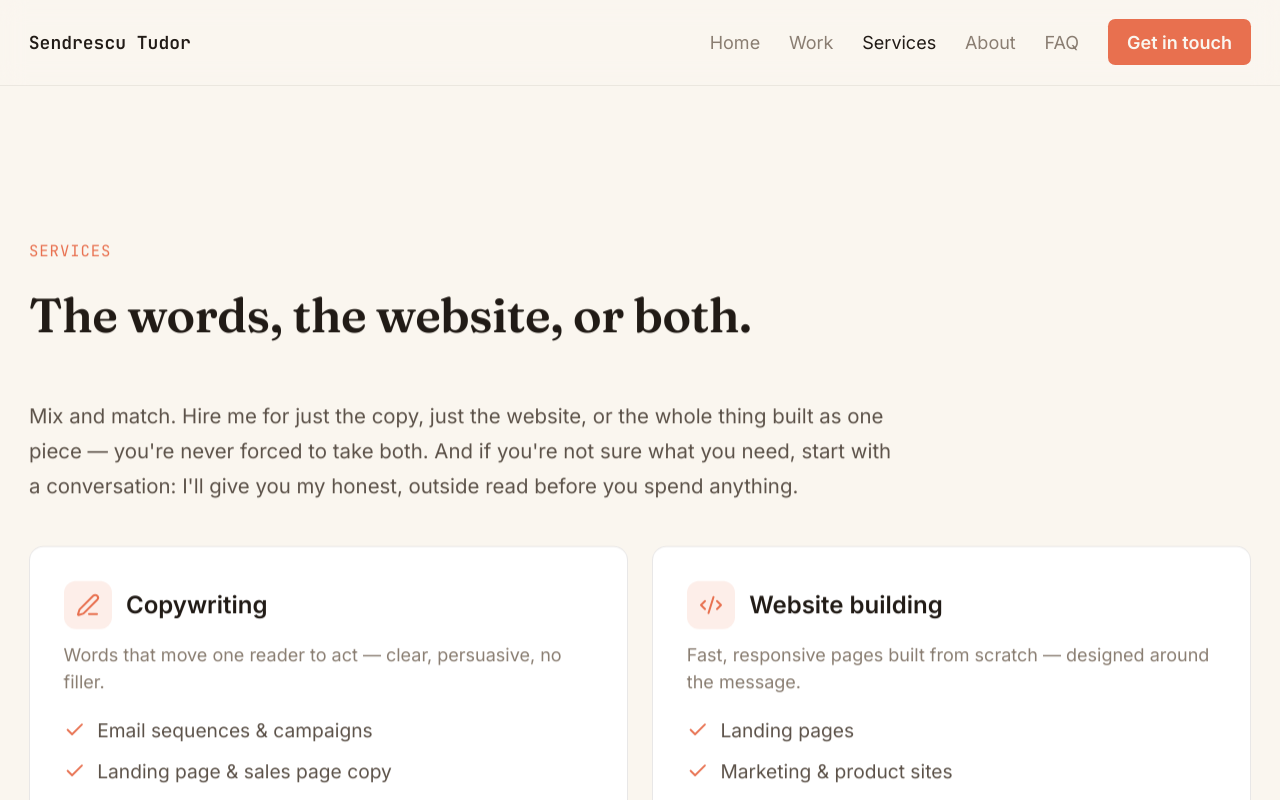
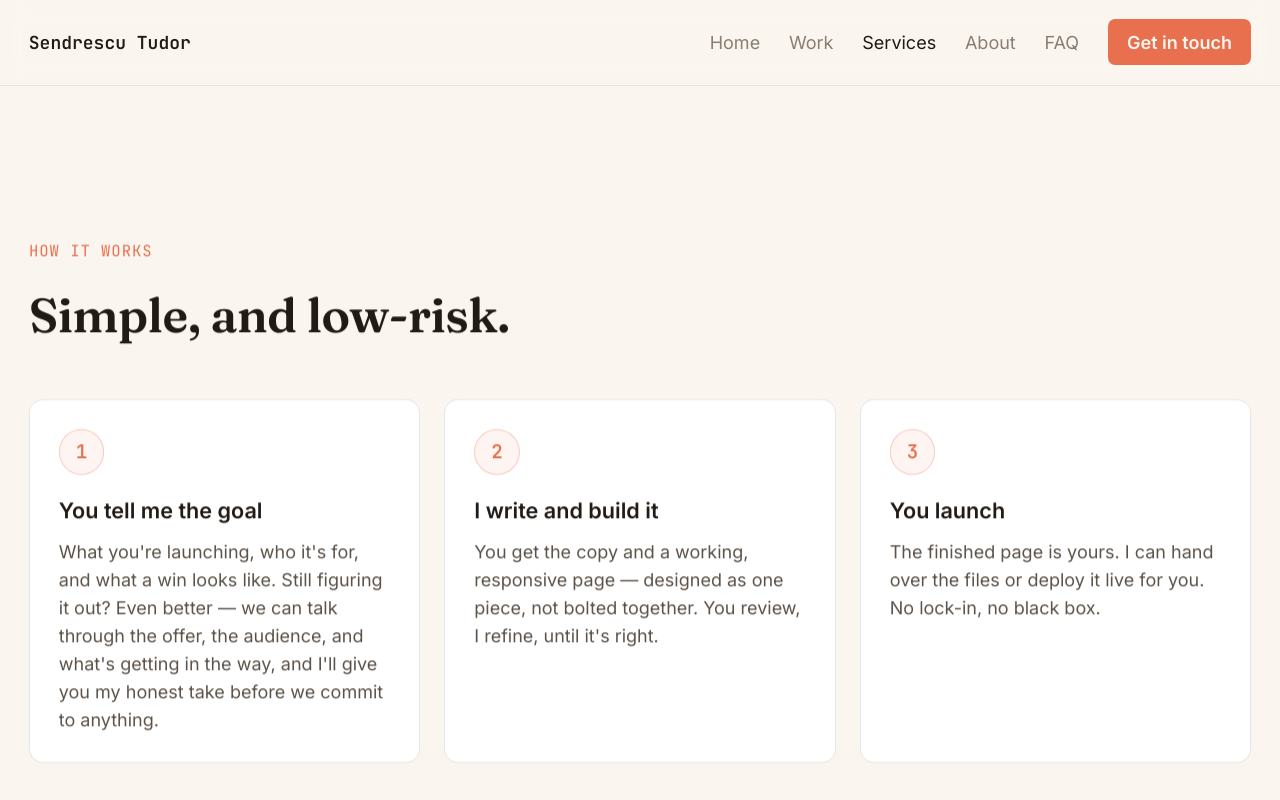
Before and after one commit to tudorsendrescu/portfolio, a React (Vite) app: page /services in a window 1280 px wide. Shown: the top 800 px of the page. Built offline with nearby package versions, Linux system fonts and the light colour scheme.

Commit message:
feat: move services menu to home as What I offer, reorder home sections

```diff
--- a/src/components/Services.tsx
+++ b/src/components/Services.tsx
@@ -33,7 +33,7 @@ const GROUPS = [
 export default function Services() {
   return (
     <div>
-      <SectionHeading kicker="Services" title="The words, the website, or both." />
+      <SectionHeading kicker="What I offer" title="The words, the website, or both." />
       <p
         style={{
           maxWidth: 720,
--- a/src/pages/Home.tsx
+++ b/src/pages/Home.tsx
@@ -1,8 +1,9 @@
 import Hero from '../components/Hero'
 import Section from '../components/Section'
 import Reveal from '../components/Reveal'
+import Services from '../components/Services'
+import MyStory from '../components/MyStory'
 import WhyOnePerson from '../components/WhyOnePerson'
-import MyStory from '../components/MyStory'
 
 export default function Home() {
   return (
@@ -11,7 +12,7 @@ export default function Home() {
 
       <Section style={{ paddingTop: 0 }}>
         <Reveal>
-          <WhyOnePerson />
+          <Services />
         </Reveal>
       </Section>
 
@@ -20,6 +21,12 @@ export default function Home() {
           <MyStory />
         </Reveal>
       </Section>
+
+      <Section style={{ paddingTop: 0 }}>
+        <Reveal>
+          <WhyOnePerson />
+        </Reveal>
+      </Section>
     </>
   )
 }
--- a/src/pages/Services.tsx
+++ b/src/pages/Services.tsx
@@ -1,7 +1,6 @@
 import Section from '../components/Section'
 import Reveal from '../components/Reveal'
 import SectionCTA from '../components/SectionCTA'
-import Services from '../components/Services'
 import HowItWorks from '../components/HowItWorks'
 import WhoFor from '../components/WhoFor'
 
@@ -9,12 +8,6 @@ export default function ServicesPage() {
   return (
     <>
       <Section style={{ paddingTop: 128 }}>
-        <Reveal>
-          <Services />
-        </Reveal>
-      </Section>
-
-      <Section style={{ paddingTop: 0 }}>
         <Reveal>
           <HowItWorks />
           <SectionCTA line="Sound like what you need?" label="Start a conversation" />
```
